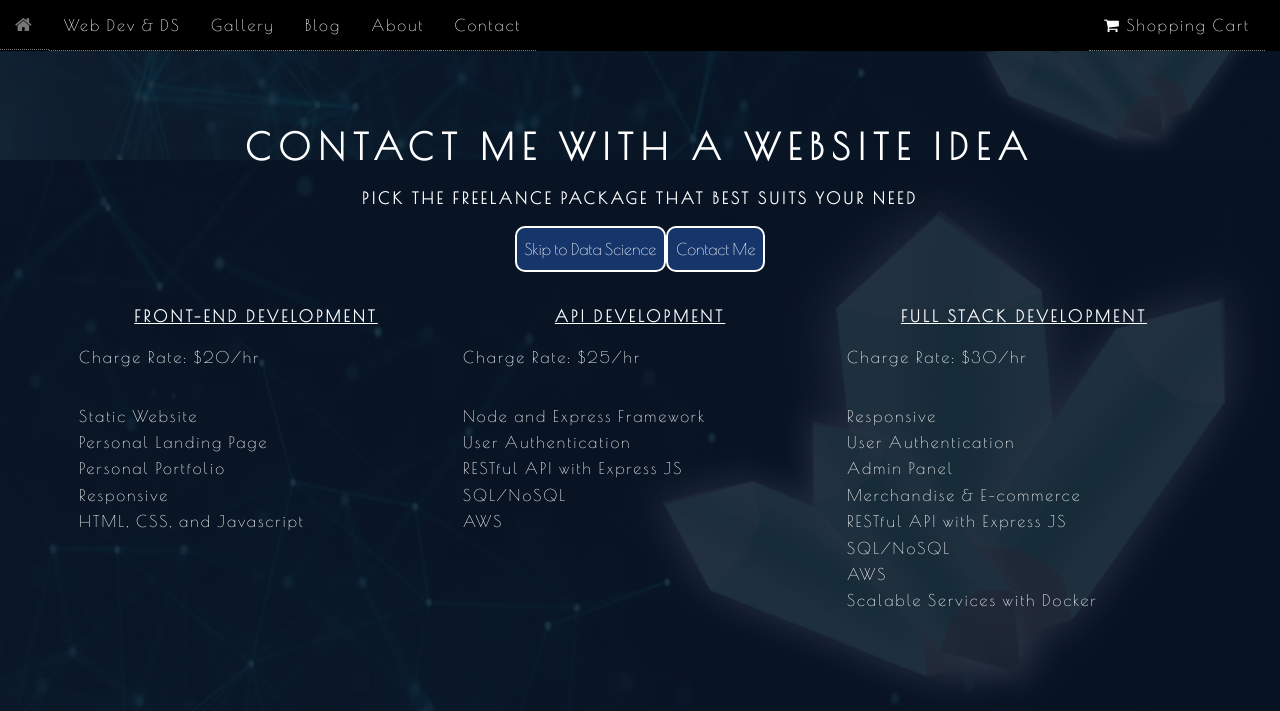
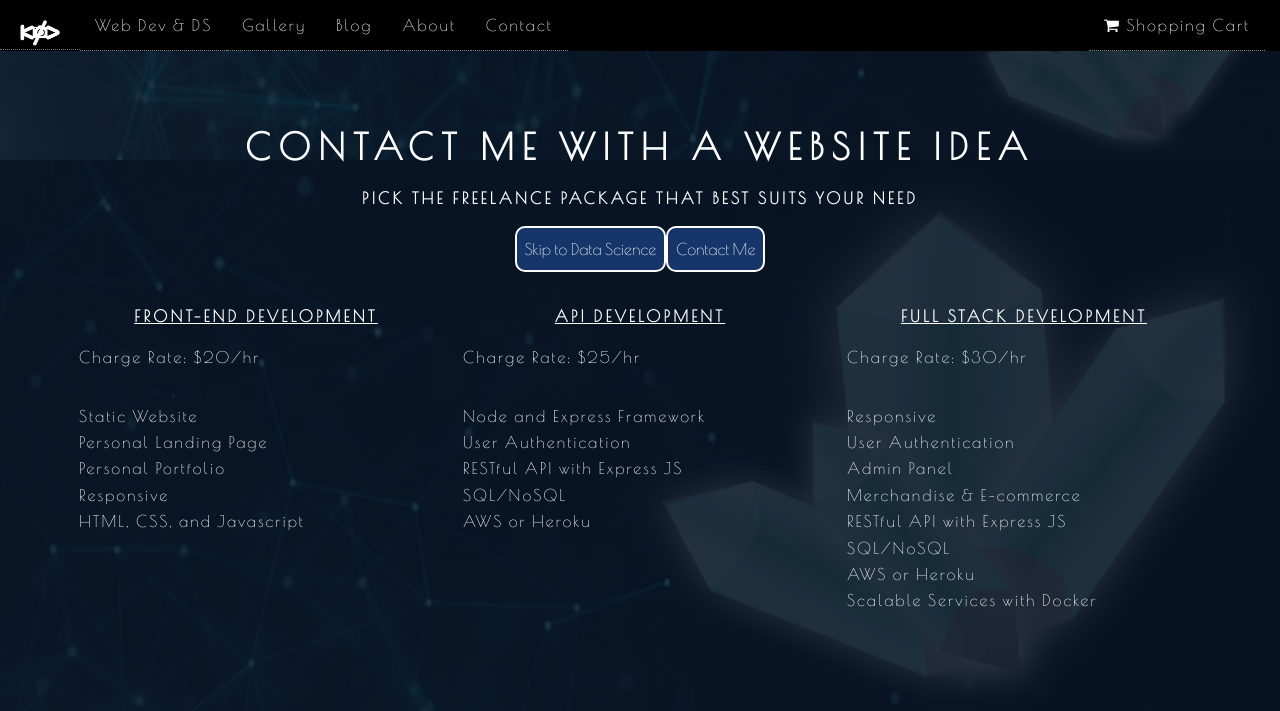
Before and after one commit to kayne10/PersonalFreelanceSite, a Node server app: page /developer in a window 1280 px wide. Shown: the part 800-1511 px from the top of the page. Run offline with Node 20, Linux system fonts and the light colour scheme; data that the repository does not hold is empty; some libraries are stand-ins or nearby versions.

Commit message:
Corrected typos and added logo as home button.

```diff
--- a/public/israel-gallery.html
+++ b/public/israel-gallery.html
@@ -349,7 +349,7 @@
               <!-- fullscreen btn (automatically removed if browser doesnt support fullscreen) -->
               <div class="gallery_fullscreen"><img src='/images/media/data/gallery_icons/fullscreen_enter.png' width='30' height='30' alt=''/></div>
 
-              <div class="back_button"><a href="/gallery#israel"><img src='/images/media/data/gallery_icons/prev_on.png' width='30' height='30' alt=''/></a></div>
+              <div class="back_button"><a href="/gallery#israel"><img src='/images/media/data/gallery_icons/blackLogo.png' width='30' height='30' alt=''/></a></div>
               <!-- toggle music player -->
               <div class="music_toggle"><img src='/images/media/data/audio_icons/music.png' width='30' height='30' alt='music_toggle'/></div>
 
--- a/public/rocky-mtn-gallery.html
+++ b/public/rocky-mtn-gallery.html
@@ -366,7 +366,7 @@
               <!-- fullscreen btn (automatically removed if browser doesnt support fullscreen) -->
               <div class="gallery_fullscreen"><img src='/images/media/data/gallery_icons/fullscreen_enter.png' width='30' height='30' alt=''/></div>
 
-              <div class="back_button"><a href="/gallery#rocky-mtn"><img src='/images/media/data/gallery_icons/prev_on.png' width='30' height='30' alt=''/></a></div>
+              <div class="back_button"><a href="/gallery#rocky-mtn"><img src='/images/media/data/gallery_icons/blackLogo.png' width='30' height='30' alt=''/></a></div>
               <!-- toggle music player -->
               <div class="music_toggle"><img src='/images/media/data/audio_icons/music.png' width='30' height='30' alt='music_toggle'/></div>
 
--- a/views/about.hbs
+++ b/views/about.hbs
@@ -24,7 +24,7 @@
               <span class="icon-bar"></span>
               <span class="icon-bar"></span>
             </button>
-            <a class="navbar-brand" href="/"><i class="fa fa-home" aria-hidden="true"></i></a>
+            <a class="navbar-brand" href="/"><img src="/images/logo.png" width="50" alt=""></a>
           </div>
 
           <!-- Collect the nav links, forms, and other content for toggling -->
@@ -64,7 +64,7 @@
             </div>
             <h3>Computer Science at University of Colorado Boulder</h3>
             <p>
-              Troy Kayne is graduating from University of Colorado Boulder in the Spring of 2017.
+              Troy Kayne is graduating from University of Colorado Boulder in the Spring of 2018.
               As a Computer Science major, Troy engaged in software development classes such as Algortihms, Operating Systems, and
               Big Data Architecture. Troy has a passion for Web Development and Deep/Machine learning.
             </p>
--- a/views/contact.hbs
+++ b/views/contact.hbs
@@ -12,7 +12,7 @@
           <span class="icon-bar"></span>
           <span class="icon-bar"></span>
         </button>
-        <a class="navbar-brand" href="/"><i class="fa fa-home" aria-hidden="true"></i></a>
+        <a class="navbar-brand" href="/"><img src="/images/logo.png" width="50" alt=""></a>
       </div>
 
       <!-- Collect the nav links, forms, and other content for toggling -->
--- a/views/explore/index.hbs
+++ b/views/explore/index.hbs
@@ -24,7 +24,7 @@
           <span class="icon-bar"></span>
           <span class="icon-bar"></span>
         </button>
-        <a class="navbar-brand" href="/"><i class="fa fa-home" aria-hidden="true"></i></a>
+        <a class="navbar-brand" href="/"><img src="/images/logo.png" width="50" alt=""></a>
       </div>
 
       <!-- Collect the nav links, forms, and other content for toggling -->
--- a/views/explore/post.hbs
+++ b/views/explore/post.hbs
@@ -10,7 +10,7 @@
         <span class="icon-bar"></span>
         <span class="icon-bar"></span>
       </button>
-      <a class="navbar-brand" href="/"><i class="fa fa-home" aria-hidden="true"></i></a>
+      <a class="navbar-brand" href="/"><img src="/images/logo.png" width="50" alt=""></a>
     </div>
 
     <!-- Collect the nav links, forms, and other content for toggling -->
--- a/views/gallery/index.hbs
+++ b/views/gallery/index.hbs
@@ -24,7 +24,7 @@
               <span class="icon-bar"></span>
               <span class="icon-bar"></span>
             </button>
-            <a class="navbar-brand" href="/"><i class="fa fa-home" aria-hidden="true"></i></a>
+            <a class="navbar-brand" href="/"><img src="/images/logo.png" width="50" alt=""></a>
           </div>
 
           <!-- Collect the nav links, forms, and other content for toggling -->
--- a/views/shop/shopping-cart.hbs
+++ b/views/shop/shopping-cart.hbs
@@ -10,7 +10,7 @@
         <span class="icon-bar"></span>
         <span class="icon-bar"></span>
       </button>
-      <a class="navbar-brand" href="/"><i class="fa fa-home" aria-hidden="true"></i></a>
+      <a class="navbar-brand" href="/"><img src="/images/logo.png" width="50" alt=""></a>
     </div>
 
     <!-- Collect the nav links, forms, and other content for toggling -->
--- a/views/webdev.hbs
+++ b/views/webdev.hbs
@@ -24,7 +24,7 @@
           <span class="icon-bar"></span>
           <span class="icon-bar"></span>
         </button>
-        <a class="navbar-brand" href="/"><i class="fa fa-home" aria-hidden="true"></i></a>
+        <a class="navbar-brand" href="/"><img src="/images/logo.png" width="50" alt=""></a>
       </div>
 
       <!-- Collect the nav links, forms, and other content for toggling -->
@@ -78,7 +78,7 @@
             <li>User Authentication</li>
             <li>RESTful API with Express JS</li>
             <li>SQL/NoSQL</li>
-            <li>AWS</li>
+            <li>AWS or Heroku</li>
           </ul>
         </div>
       </div>
@@ -95,7 +95,7 @@
             <li>Merchandise & E-commerce</li>
             <li>RESTful API with Express JS</li>
             <li>SQL/NoSQL</li>
-            <li>AWS</li>
+            <li>AWS or Heroku</li>
             <li>Scalable Services with Docker</li>
           </ul>
         </div>
```
Also changed, not shown: public/images/blackLogo.png (added), public/images/media/data/gallery_icons/blackLogo.png (added).
